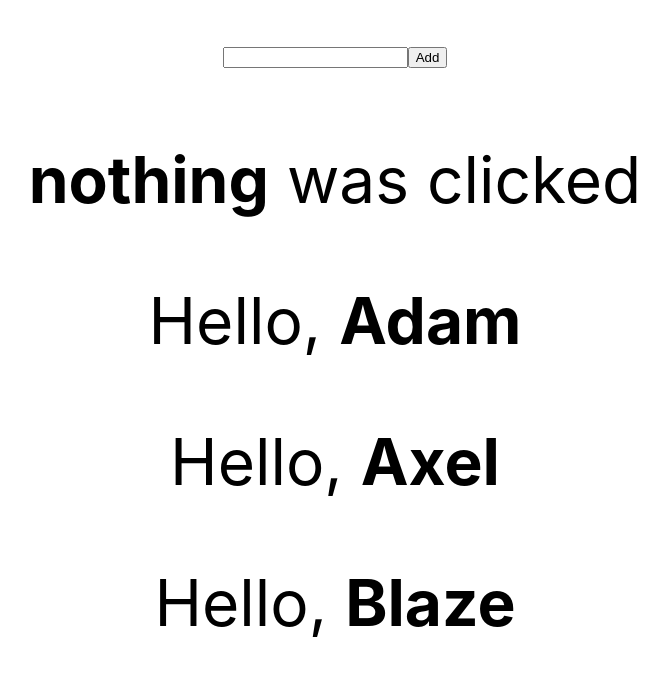
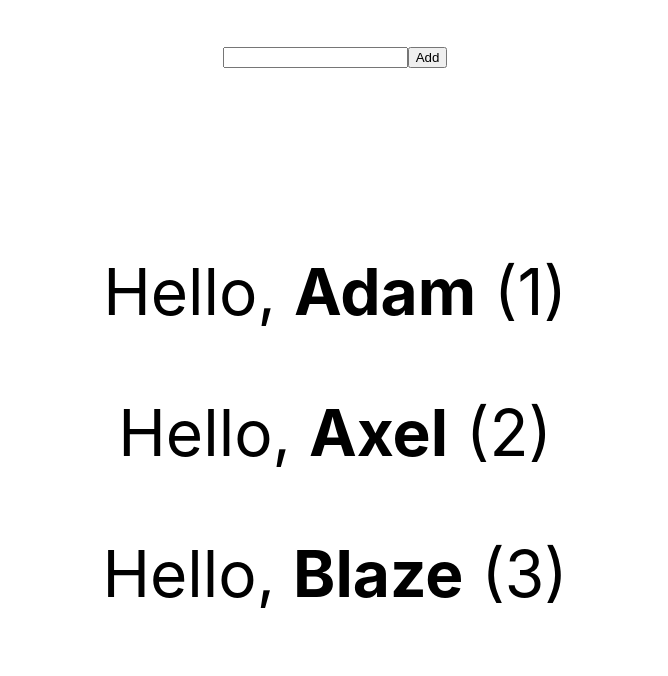
Before and after one commit to atparkweb/react-component-architecture, a React (Create React App) app: page / in a window 1280 px wide. Shown: the top 676 px of the page, without its empty margins (305-973 px from the left). Built offline with nearby package versions, Linux system fonts and the light colour scheme.

Commit message:
refactor: Reduce unnecessary renders through memoization

```diff
--- a/src/App.js
+++ b/src/App.js
@@ -1,4 +1,4 @@
-import React, { useCallback, useRef, useState } from "react";
+import React, { useCallback, useMemo, useRef, useState } from "react";
 import "./App.css";
 
 /*
@@ -15,12 +15,7 @@ import "./App.css";
 - [ ] useCallback for reducing re-renders
 */
 
-const Greeting = ({
-  name = "Human",
-  lang = "ja",
-  color = "black",
-  onClick,
-}) => {
+const Greeting = React.memo(({ person, onClick }) => {
   const greetings = {
     en: "Hello",
     ja: "こんにちは",
@@ -28,87 +23,102 @@ const Greeting = ({
 
   console.log("Render Greeting");
 
-  const handleClick = (e) => {
-    onClick && onClick({ name, lang, color });
+  const handleClick = e => {
+    onClick && onClick(person);
   };
 
   return (
     <p onClick={handleClick}>
-      {greetings[lang]}, <strong>{name}</strong>
+      {greetings[person.lang]}, <strong>{person.name}</strong> (
+      {person.objectID})
     </p>
   );
-};
+});
 
-const Add = ({ onAdd }) => {
+const Add = React.memo(({ onAdd }) => {
   console.log("Render Add");
 
-  const [nameToAdd, setNameToAdd] = useState();
+  const inputRef = useRef();
 
-  const handleAdd = (e) => {
-    onAdd && onAdd(nameToAdd);
-  };
-
-  const handleChange = (e) => {
-    setNameToAdd(e.target.value);
+  const handleAdd = e => {
+    if (onAdd) {
+      onAdd(inputRef.current.value);
+      inputRef.current.value = "";
+    } else {
+      console.warn("onAdd prop is not defined for Greeting instance");
+    }
   };
 
   return (
     <div>
-      <input type="text" onChange={handleChange} />
+      <input type="text" ref={inputRef} />
       <button onClick={handleAdd}>Add</button>
     </div>
   );
-};
+});
 
 const App = () => {
-  const defaultPeople = [
+  const defaultPeople = useMemo(
+    () => [
       {
         name: "Adam",
         lang: "en",
         color: "orange",
-      objectID: 0,
+        objectID: 1,
       },
       {
         name: "Axel",
         lang: "en",
         color: "blue",
-      objectID: 1,
+        objectID: 2,
       },
       {
         name: "Blaze",
         lang: "en",
         color: "red",
-      objectID: 2,
+        objectID: 3,
       },
-  ];
+    ],
+    []
+  );
 
-  const [clicked, setClicked] = useState({ name: "nothing" });
+  // a local ref variable to auto increment unique ID
+  let currentID = useRef(3);
+
+  const [clicked, setClicked] = useState({});
 
   const [people, setPeople] = useState(defaultPeople);
 
   console.log("Render App");
 
-  const handleClick = (clicked) => {
+  const handleClick = useCallback(clicked => {
     setClicked(clicked);
-  };
+  }, []);
 
-  const addPerson = (name) => {
-    setPeople(people.concat({ name, lang: "en", objectID: people.length }));
-  };
+  const addPerson = useCallback(
+    name => {
+      currentID.current += 1;
+      console.log(currentID);
+      setPeople(people.concat({ name, lang: "en", objectID: currentID }));
+    },
+    [people]
+  );
 
   return (
     <div className="App">
       <Add onAdd={addPerson} />
-      <p>
+      <p style={{ height: "3rem" }}>
+        {clicked.name ? (
+          <>
             <strong>{clicked.name}</strong> was clicked
+          </>
+        ) : null}
       </p>
-      {people.map((person) => {
+      {people.map(person => {
         return (
           <Greeting
             key={person.objectID}
-            name={person.name}
-            lang={person.lang}
-            color={person.color}
+            person={person}
             onClick={handleClick}
           />
         );
```
Lines whose indentation alone changed are shown as unchanged.
